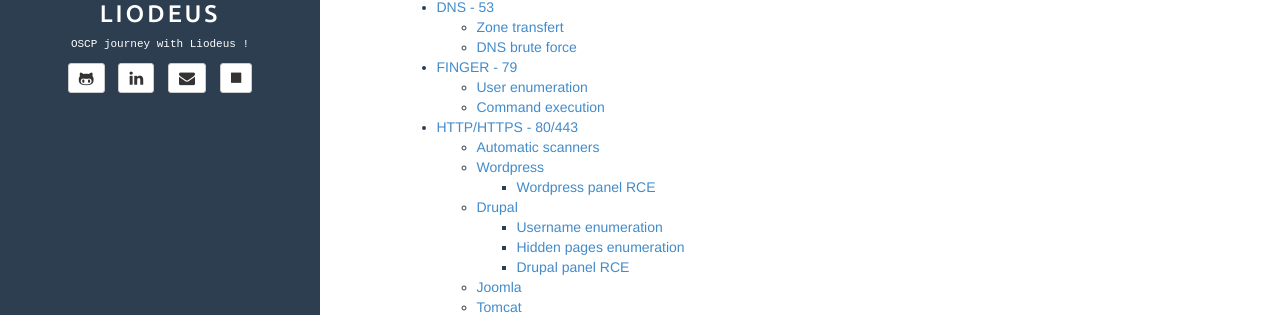
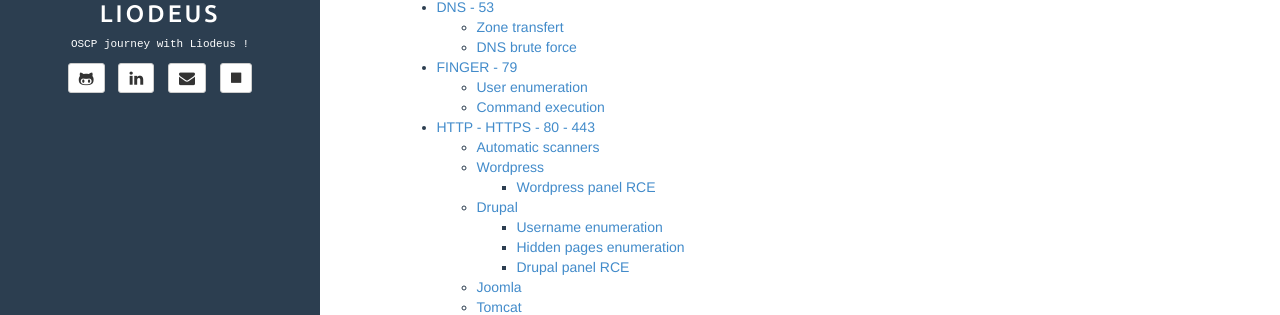
Before and after one commit to Liodeus/liodeus.github.io, a Jekyll site: the page built from _posts/2020-09-18-OSCP-personal-cheatsheet.md, in a window 1280 px wide and 900 px high. Shown: the part 403-718 px from the top of the window. Built offline with Jekyll 4.4.1, drawn with Linux system fonts in a browser that asks for light colours; some of the changed text lies outside the part shown.

Commit message:
Add files via upload

```diff
--- a/_posts/2020-09-18-OSCP-personal-cheatsheet.md
+++ b/_posts/2020-09-18-OSCP-personal-cheatsheet.md
@@ -24,7 +24,7 @@
 - [FINGER - 79](#finger---79)
   * [User enumeration](#user-enumeration)
   * [Command execution](#command-execution)
-- [HTTP/HTTPS - 80/443](#HTTP/HTTPS---80/443)
+- [HTTP - HTTPS - 80 - 443](#HTTP---HTTPS---80---443)
   * [Automatic scanners](#automatic-scanners)
   * [Wordpress](#wordpress)
     + [Wordpress panel RCE](#wordpress-panel-rce)
@@ -42,9 +42,9 @@
     + [HTTP basic authentication](#http-basic-authentication)
     + [HTTP GET request](#http-get-request)
     + [HTTP POST request](#http-post-request)
-  * [Spidering / Brute force directories / files](#spidering---brute-force-directories---files)
+  * [Spidering / Brute force directories / files](#spidering-/-brute-force-directories-/-files)
     + [File backups](#file-backups)
-  * [Local File Inclusion / Remote File Inclusion - LFI / RFI](#local-file-inclusion---remote-file-inclusion---lfi---rfi)
+  * [Local File Inclusion / Remote File Inclusion - LFI / RFI](#Local-File-Inclusion-/-Remote-File-Inclusion---LFI-/-RFI)
     + [Wrappers](#wrappers)
       - [Wrapper php://filter](#wrapper-php---filter)
       - [Wrapper expect://](#wrapper-expect---)
@@ -368,7 +368,7 @@
 
 ------
 
-## HTTP/HTTPS - 80/443
+## HTTP - HTTPS - 80 - 443
 
 ### Automatic scanners
 
```
